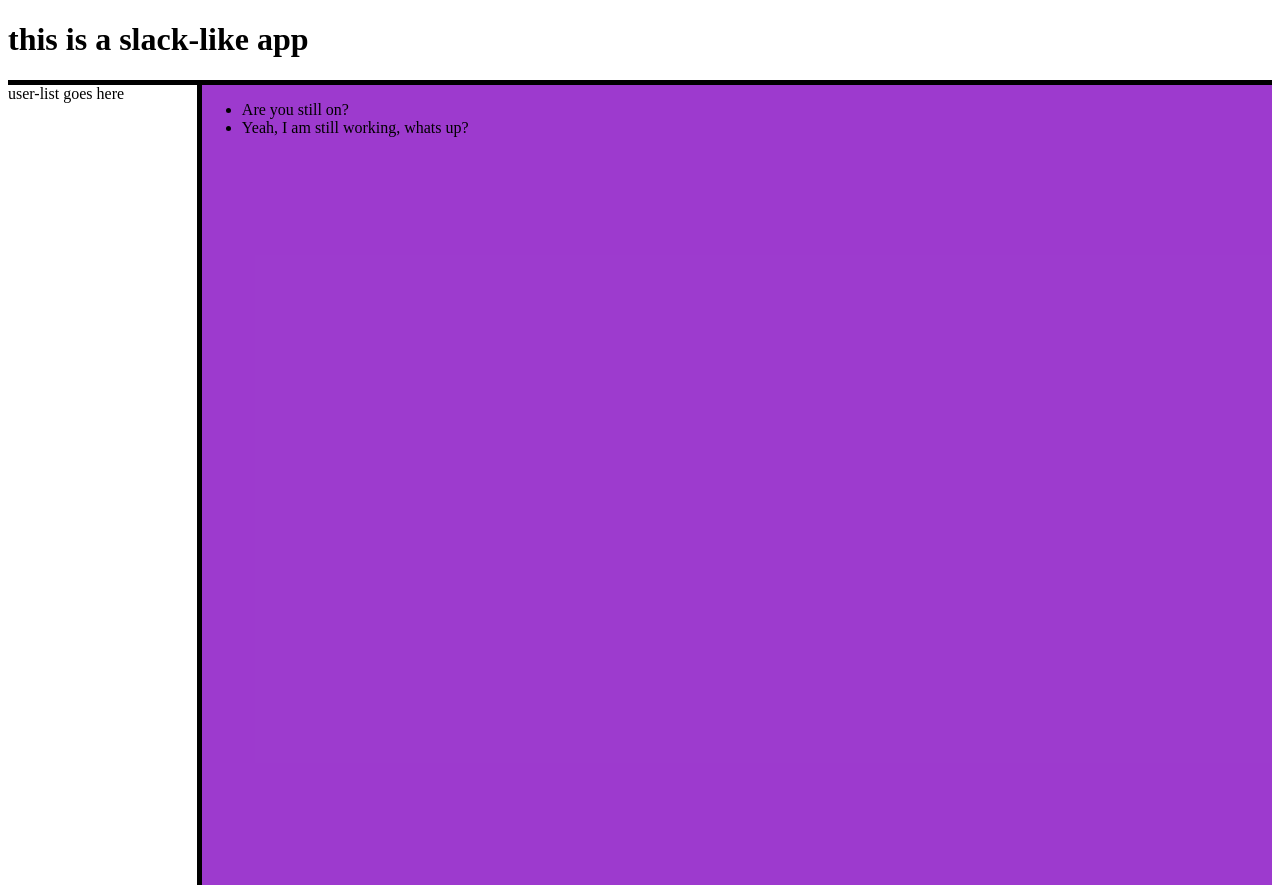
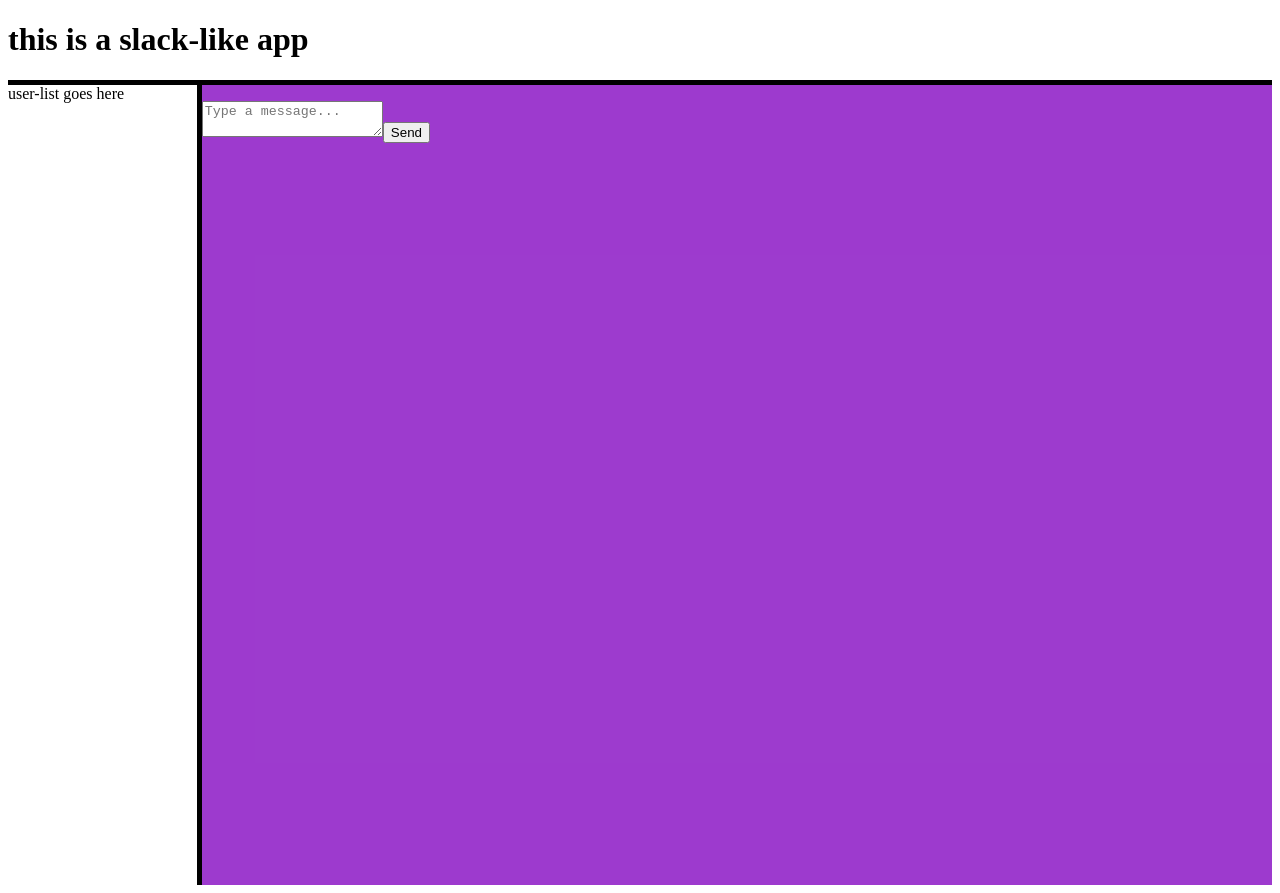
Before and after one commit to Awiedenman/ng-convo-tags, an Angular app: page / in a window 1280 px wide. Built offline with nearby package versions, Linux system fonts and the light colour scheme.

Commit message:
Add input and pass comment value to parent converstion componenet using @Output and EventEmitter

```diff
--- /dev/null
+++ b/src/app/components/comment-input/comment-input.component.html
@@ -0,0 +1,4 @@
+<div class="message-input">
+  <textarea [(ngModel)]="comment" placeholder="Type a message..."></textarea>
+  <button (click)="submitComment()">Send</button>
+</div>
--- /dev/null
+++ b/src/app/components/comment-input/comment-input.component.ts
@@ -0,0 +1,23 @@
+import { Component, EventEmitter, Output } from '@angular/core';
+import { CommonModule } from '@angular/common';
+import { FormsModule } from '@angular/forms';
+
+@Component({
+  selector: 'app-comment-input',
+  standalone: true,
+  imports: [CommonModule, FormsModule],
+  templateUrl: './comment-input.component.html',
+  styleUrl: './comment-input.component.scss'
+})
+export class CommentInputComponent {
+  @Output() commentSubmitted = new EventEmitter<string>();
+  comment: string = '';
+
+  submitComment(): void {
+    if (typeof this.comment.trim() === 'string') { // null check and type check;
+      this.commentSubmitted.emit(this.comment);
+      this.comment = '';
+    }
+  }
+
+}
--- a/src/app/components/conversation/conversation.component.html
+++ b/src/app/components/conversation/conversation.component.html
@@ -4,4 +4,5 @@
       {{ comment.text }}
     </li>
   </ul>
+  <app-comment-input (commentSubmitted)="onCommentSubmitted($event)" />
 </div>
--- a/src/app/components/conversation/conversation.component.ts
+++ b/src/app/components/conversation/conversation.component.ts
@@ -2,11 +2,12 @@ import { Component, OnInit } from '@angular/core';
 import { CommonModule } from '@angular/common';
 import { ConversationService } from '../../shared/services/conversation.service'
 import { Comment } from '../../shared/models/comment.model';
+import { CommentInputComponent } from '../comment-input/comment-input.component';
 
 @Component({
   selector: 'app-conversation',
   standalone: true,
-  imports: [CommonModule],
+  imports: [CommonModule, CommentInputComponent],
   templateUrl: './conversation.component.html',
   styleUrl: './conversation.component.scss'
 })
@@ -18,4 +19,17 @@ export class ConversationComponent implements OnInit {
   ngOnInit(): void {
     this.comments = this.conversationService.getComments();
   }
+
+  onCommentSubmitted(comment: string): void {
+    console.log('1', comment)
+    const newComment: Comment = {
+      id: 2, //! use conversation service to return us the previous length of comments array and += 1;
+      userId: 6, //! use the User service to return this value;
+      timestamp: new Date(),
+      text: comment,
+    };
+
+    this.conversationService.createComment(newComment); // Add new comment to state in service;
+    this.comments = this.conversationService.getComments(); // Update the comments array;
+  }
 };
--- a/src/app/shared/services/conversation.service.ts
+++ b/src/app/shared/services/conversation.service.ts
@@ -6,20 +6,7 @@ import { Comment } from '../models/comment.model';
 })
 
 export class ConversationService {
-  private comments: Comment[] = [
-    {
-      id: 1,
-      userId: 2,
-      timestamp: new Date(),
-      text: 'Are you still on?',
-    },
-    {
-      id: 2,
-      userId: 1,
-      timestamp: new Date(),
-      text: 'Yeah, I am still working, whats up?',
-    },
-  ];
+  private comments: Comment[] = [];
 
   getComments(): Comment[] {
     return this.comments;
```
Also changed, not shown: src/app/components/comment-input/comment-input.component.scss (added), 1 other file (tests, documents, lock files or other folders).
